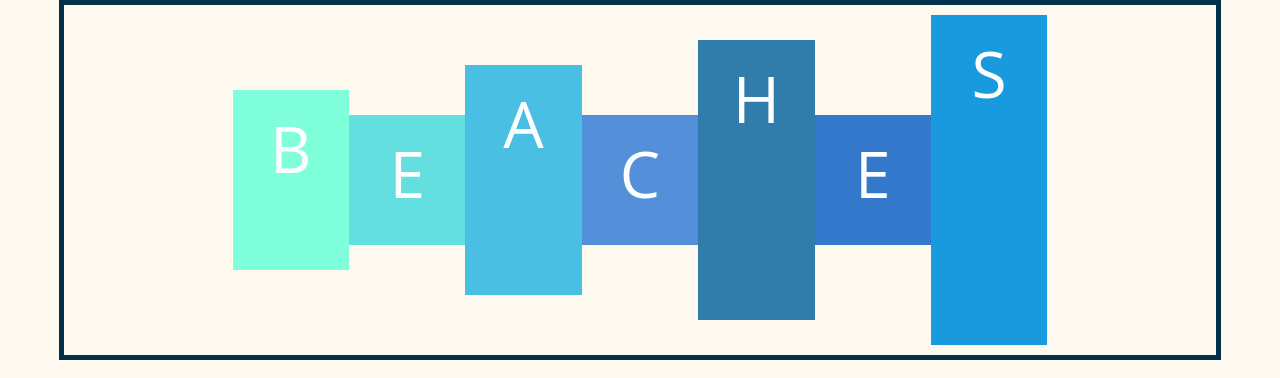
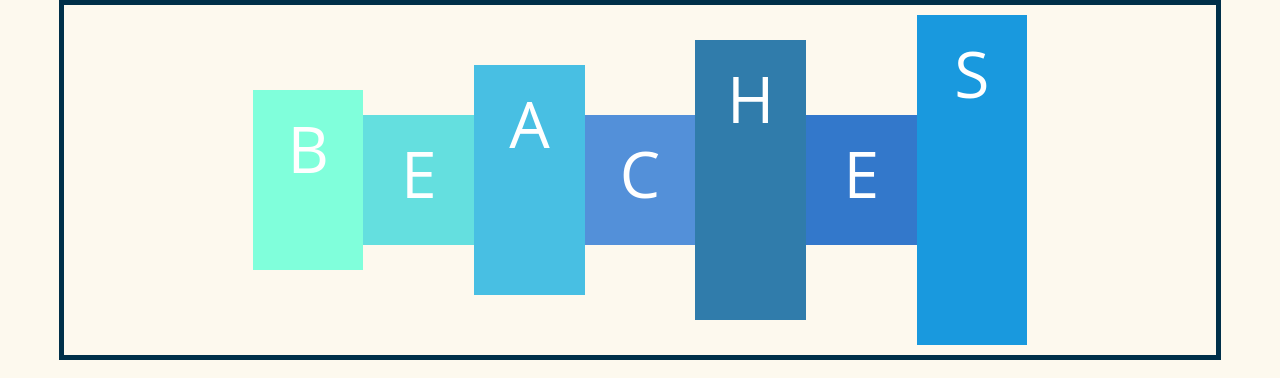
Before and after one commit to MichaelSey/Beach-gallery, a plain HTML site: page index.html in a window 1280 px wide. Shown: the top 378 px of the page. Drawn offline with Linux system fonts and the light colour scheme; grey boxes are pictures that could not be loaded.

Commit message:
changed width of container div css

```diff
--- a/layout.css
+++ b/layout.css
@@ -18,7 +18,7 @@ body {
 }
 
 #container div {
-    width: 7.5%;
+    width: 7%;
     height: 100px;
     text-align: center;
     font-size: 4em;
```
